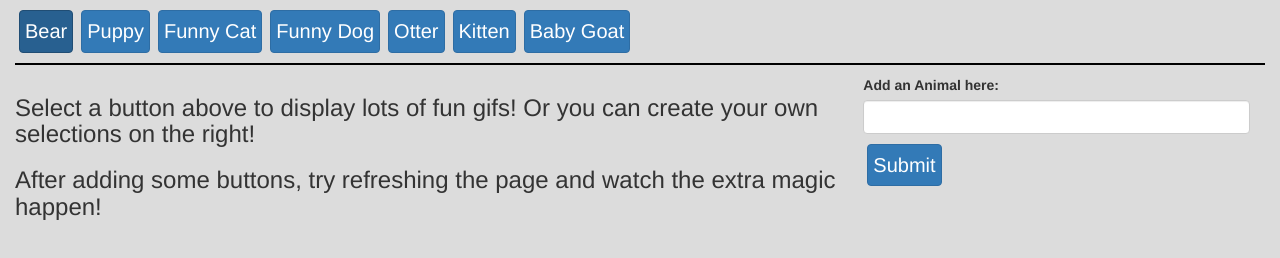
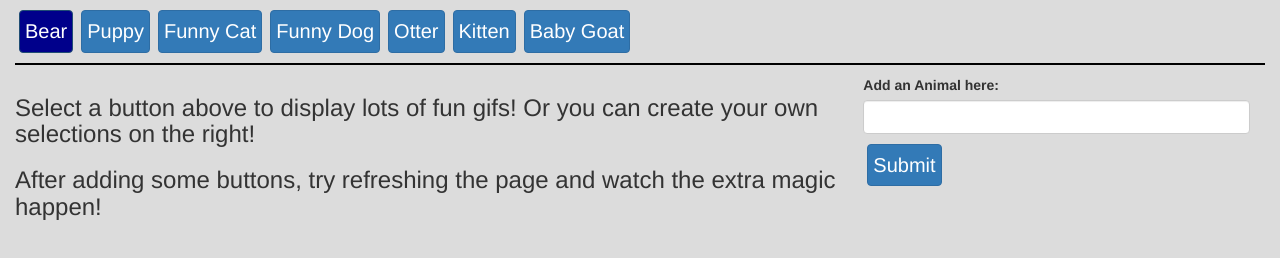
Before and after one commit to MerekSmith/GiphyAPI, a plain HTML site: page index.html in a window 1280 px wide. In both pictures the pointer is over the button "Bear". Drawn offline with nearby package versions, Linux system fonts and the light colour scheme.

Commit message:
Update style.css

```diff
--- a/assets/css/style.css
+++ b/assets/css/style.css
@@ -29,6 +29,10 @@ body {
 	margin-right: 4px;
 }
 
+.btn:hover, .btn:active {
+	background-color: #00008B;
+}
+
 #find-user-input {
 	margin-top: 10px;
 }
```
